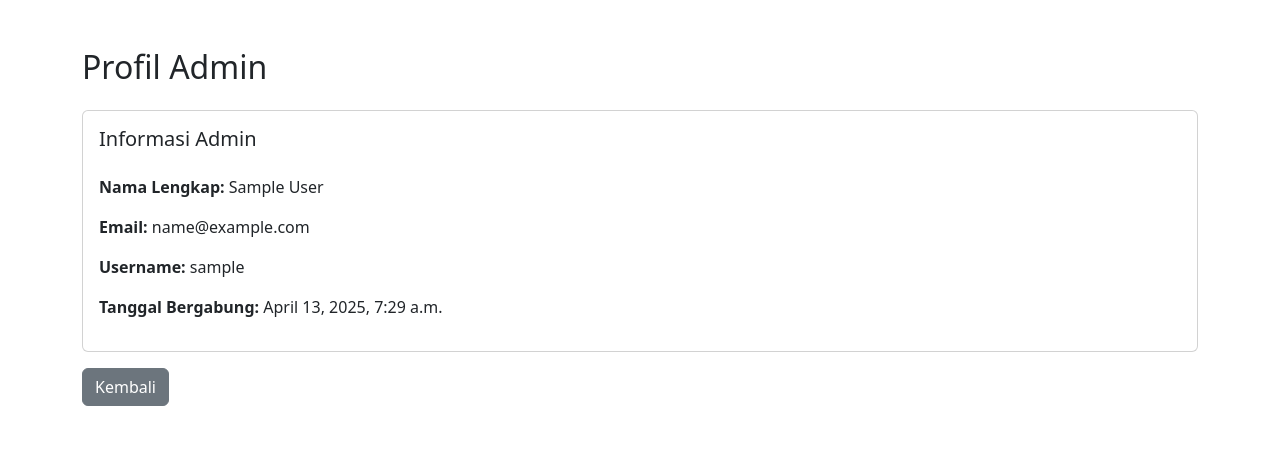
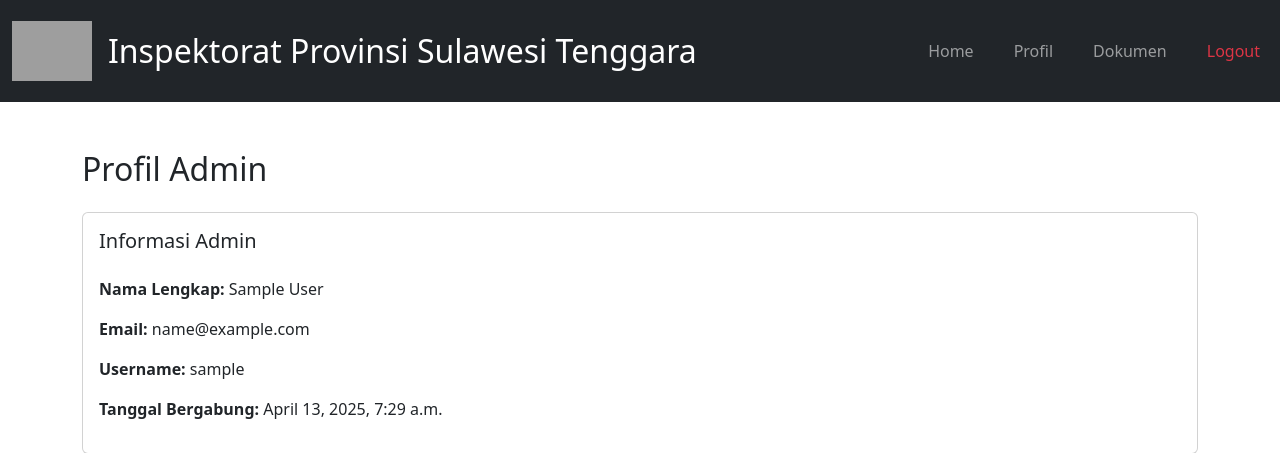
Before and after one commit to muharya022/ilkom-22-cloud-7, a Django app: template sistem_laporan/templates/profil.html in a window 1280 px wide. Shown: the top 453 px of the page. Run offline with Django 5.2, Linux system fonts and the light colour scheme; the template is opened without the code that fills it, so the values that code supplies are empty; the visitor is signed in with stand-in values (Sample User, id 1); some libraries are stand-ins or nearby versions; grey boxes are pictures that could not be loaded.

Commit message:
tambah navbar profil admin

```diff
--- a/sistem_laporan/templates/profil.html
+++ b/sistem_laporan/templates/profil.html
@@ -18,7 +18,36 @@
     </script>
 </head>
 <body>
-
+        <!-- Navbar -->
+        <nav class="navbar navbar-expand-lg navbar-dark bg-dark py-3">
+            <div class="container-fluid">
+                <a class="navbar-brand d-flex align-items-center" href="#">
+                    <img src="{% static 'images/logo.png' %}" alt="Logo" height="60" class="me-3">
+                    <h2 class="mb-0">Inspektorat Provinsi Sulawesi Tenggara</h2>
+                </a>
+                <button class="navbar-toggler" type="button" data-bs-toggle="collapse" data-bs-target="#navbarNav">
+                    <span class="navbar-toggler-icon"></span>
+                </button>
+                <div class="collapse navbar-collapse justify-content-end" id="navbarNav">
+                    <ul class="navbar-nav">
+                        <li class="nav-item me-4">
+                            <a class="nav-link" href="{% url 'admin_dashboard' %}"><i class="bi bi-house-door"></i> Home</a>
+                        </li>
+                        <li class="nav-item me-4">
+                            <a class="nav-link" href="{% url 'profil_admin' %}"><i class="bi bi-person-circle"></i> Profil</a>
+                        </li>
+                        <li class="nav-item me-4">
+                            <a class="nav-link" href="{% url 'admin_daftar_dokumen' %}"><i class="bi bi-person-circle"></i> Dokumen</a>
+                        </li>
+                        <li class="nav-item">
+                            <a class="nav-link text-danger" href="{% url 'logout' %}" onclick="confirmLogout(event)">
+                                <i class="bi bi-box-arrow-right"></i> Logout
+                            </a>
+                        </li>
+                    </ul>
+                </div>
+            </div>
+        </nav>
     <div class="container mt-5">
         <h2 class="mb-4">Profil Admin</h2>
 
```
